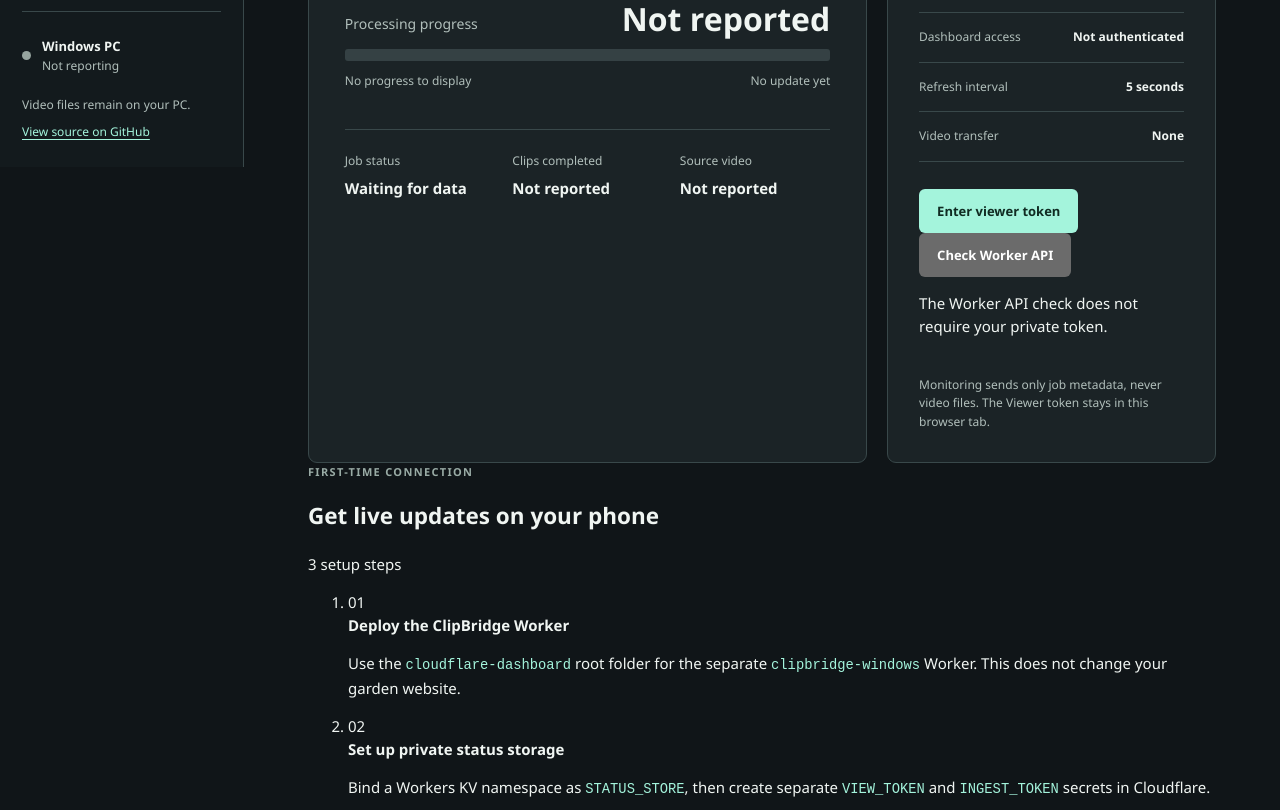
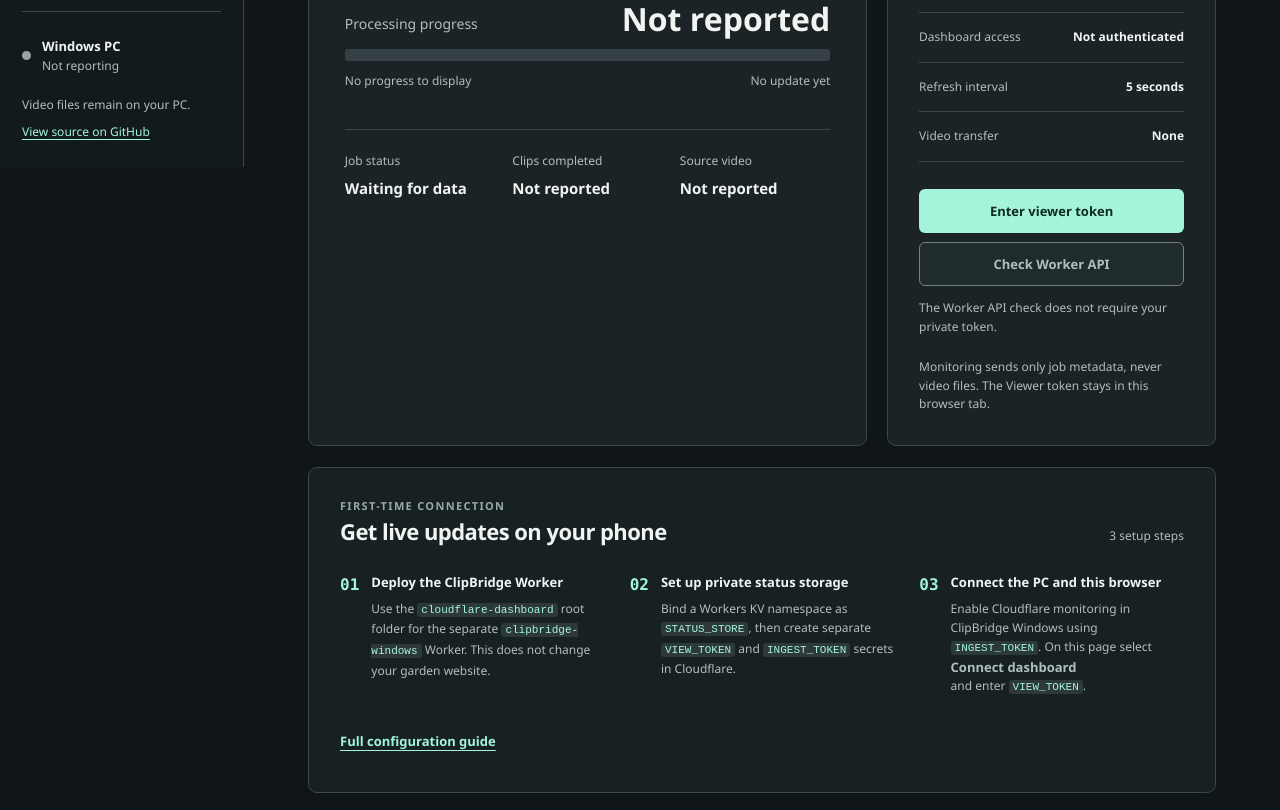
Before and after one commit to Archil3s/clipbridge-windows, a website: page cloudflare-dashboard/public/index.html in a window 1280 px wide. Shown: the part 633-1443 px from the top of the page. Drawn offline with Linux system fonts and the light colour scheme.

Commit message:
Style task-focused connection checklist and accessible diagnostic controls

```diff
--- a/cloudflare-dashboard/public/styles.css
+++ b/cloudflare-dashboard/public/styles.css
@@ -275,6 +275,48 @@
 .setup-help summary { color: var(--mint); font-weight: 700; cursor: pointer; min-height: 38px; }
 .setup-help p { color: var(--muted); }
 .setup-help a { color: var(--mint); text-underline-offset: 3px; }
+/* Work surfaces: one clear action, one reliable diagnostic, one setup path. */
+.button-quiet {
+  color: var(--muted);
+  background: #202b2d;
+  border-color: var(--line-strong);
+}
+.button-quiet:not(:disabled):hover { color: var(--text); background: #344346; }
+.button-quiet:disabled { opacity: .5; cursor: not-allowed; }
+.connection-actions { display: flex; gap: 9px; align-items: stretch; flex-wrap: wrap; margin-top: auto; }
+.connection-actions > .button { flex: 1 1 auto; }
+.worker-check-note { color: var(--muted); font-size: 12px; margin: 13px 0 0; }
+.worker-check-note[data-state="error"] { color: var(--red); }
+.worker-check-note[data-state="ok"] { color: var(--mint); }
+.setup-guide {
+  margin-top: 21px;
+  padding: 29px 31px;
+  background: #172023;
+  border: 1px solid var(--line);
+  border-radius: var(--radius);
+}
+.setup-heading {
+  display: flex; align-items: end; justify-content: space-between; gap: 20px;
+}
+.setup-heading h2 { font-size: 22px; line-height: 1.25; margin: 4px 0 0; letter-spacing: -.025em; }
+.setup-hint { color: var(--muted); font-size: 12px; white-space: nowrap; }
+.setup-steps { list-style: none; padding: 0; margin: 27px 0 22px; display: grid; grid-template-columns: repeat(3,minmax(0,1fr)); gap: 25px; counter-reset: step; }
+.setup-steps li { display: flex; align-items: flex-start; gap: 12px; min-width: 0; }
+.step-index {
+  color: var(--mint);
+  font-family: ui-monospace, SFMono-Regular, Consolas, monospace;
+  font-size: 16px; font-weight: 700; line-height: 1.45; flex: none;
+}
+.setup-steps strong { display: block; font-size: 13px; line-height: 1.4; font-weight: 730; }
+.setup-steps p { color: var(--muted); font-size: 12px; line-height: 1.6; margin: 8px 0 0; }
+.setup-guide code { background: #2d383b; padding: 1px 4px; border-radius: 3px; }
+.setup-doc-link { display: inline-flex; align-items: center; min-height: 44px; color: var(--mint); text-underline-offset: 4px; font-size: 13px; font-weight: 680; }
+.setup-doc-link:hover { color: #d6fff0; }
+@media (max-width: 1000px) {
+  .setup-steps { grid-template-columns: 1fr; gap: 23px; }
+  .setup-steps li { max-width: 62ch; }
+}
+
 @media (max-width: 1100px) {
   .shell { grid-template-columns: 206px minmax(0, 1fr); }
   .sidebar { padding: 26px 14px 20px; }
@@ -327,6 +369,14 @@
   .connection-intro { margin-top: 19px; }
   .connection-facts { display: block; }
   .connection-panel > .button { width: 100%; }
+  .connection-actions { display: grid; grid-template-columns: 1fr; }
+  .connection-actions > .button { width: 100%; }
+  .setup-guide { margin-top: 13px; padding: 20px; }
+  .setup-heading { display: block; }
+  .setup-heading h2 { font-size: 20px; }
+  .setup-hint { display: inline-block; margin-top: 7px; }
+  .setup-steps { margin-top: 24px; }
+
   .activity-section { padding: 20px; margin-top: 13px; }
   footer { margin-top: 28px; }
   .dialog-inner { padding: 20px; }
```
